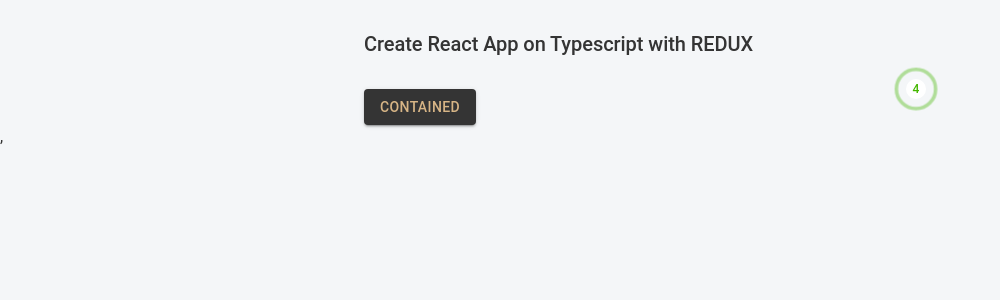
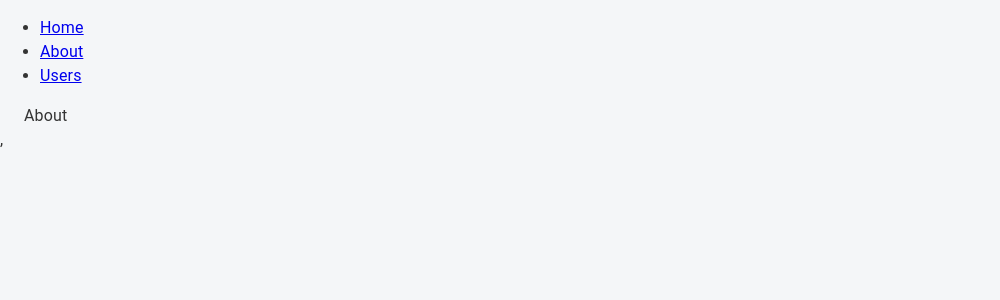
Before and after one commit to navacodez/burak-react, a React (Create React App) app: page /about in a window 1280 px wide. Shown: the top 300 px of the page, without its empty margins (0-1000 px from the left). Built offline with nearby package versions, Linux system fonts and the light colour scheme.

Commit message:
feat: create routing system

```diff
--- a/package.json
+++ b/package.json
@@ -13,6 +13,7 @@
     "react": "^18.2.0",
     "react-dom": "^18.0.0",
     "react-redux": "^7.2.8",
+    "react-router-dom": "^5.1.9",
     "react-scripts": "5.0.0",
     "typescript": "~4.1.5",
     "web-vitals": "^2.1.4"
@@ -21,7 +22,8 @@
     "@types/jest": "^27.5.2",
     "@types/node": "^17.0.45",
     "@types/react": "^18.2.48",
-    "@types/react-dom": "^18.2.18"
+    "@types/react-dom": "^18.2.18",
+    "@types/react-router-dom": "^5.3.3"
   },
   "scripts": {
     "start": "react-scripts start",
--- a/src/app/App.tsx
+++ b/src/app/App.tsx
@@ -2,20 +2,43 @@
 import "../css/app.css";
 import { Box, Button, Container, Stack, Typography } from "@mui/material";
 import { RippleBadge } from "./MaterialTheme/styled";
+import { Link, Route, Switch } from "react-router-dom";
+import { About } from "./screens/About";
+import { Users } from "./screens/Users";
 
 function App() {
-  return <Container maxWidth="sm">
-    <Stack flexDirection={"column"}>
-      <Box sx={{my: 4}}>
-        <Typography variant="h4" component={"h4"}>
-          Create React App on Typescript with REDUX
-        </Typography>
-      </Box>
-      <RippleBadge badgeContent={4}>
-      <Button variant="contained">Contained</Button>
-      </RippleBadge>
-    </Stack>
-  </Container>
+  return (
+  <div>
+    <nav>
+      <ul>
+        <li>
+          <Link to="/">Home</Link>
+        </li>
+        <li>
+          <Link to="/about">About</Link>
+        </li>
+        <li>
+          <Link to="/users">Users</Link>
+        </li>
+      </ul>
+    </nav>
+
+    <Switch>
+      <Route path="/about">
+        <About />
+      </Route>
+      <Route path="/users">
+        <Users />
+      </Route>
+      <Route path="/">
+        <Home />
+      </Route>
+    </Switch>
+  </div>
+  );
+}
+function Home() {
+  return <Container>Home</Container>;
 }
 
 export default App;
--- /dev/null
+++ b/src/app/screens/About.tsx
@@ -0,0 +1,5 @@
+import { Container } from "@mui/material";
+
+ export function About() {
+   return <Container>About</Container>;
+ }
--- /dev/null
+++ b/src/app/screens/Users.tsx
@@ -0,0 +1,5 @@
+import { Container } from "@mui/material";
+
+ export function Users() {
+   return <Container>Users</Container>;
+ }
--- a/src/index.tsx
+++ b/src/index.tsx
@@ -8,6 +8,7 @@
 import CssBaseline from '@mui/material/CssBaseline';
 import { ThemeProvider } from '@mui/material/styles';
 import theme from './app/MaterialTheme';
+import { BrowserRouter as Router } from "react-router-dom";
 
 
 ReactDOM.render(
@@ -15,7 +16,9 @@
     <Provider store={store}>
       <ThemeProvider theme={theme}>
         < CssBaseline />
-        <App />
+        <Router>
+           <App />
+        </Router>
         </ThemeProvider>,
     </Provider>
   </React.StrictMode>,
```
Also changed, not shown: 1 other file (tests, documents, lock files or other folders).
